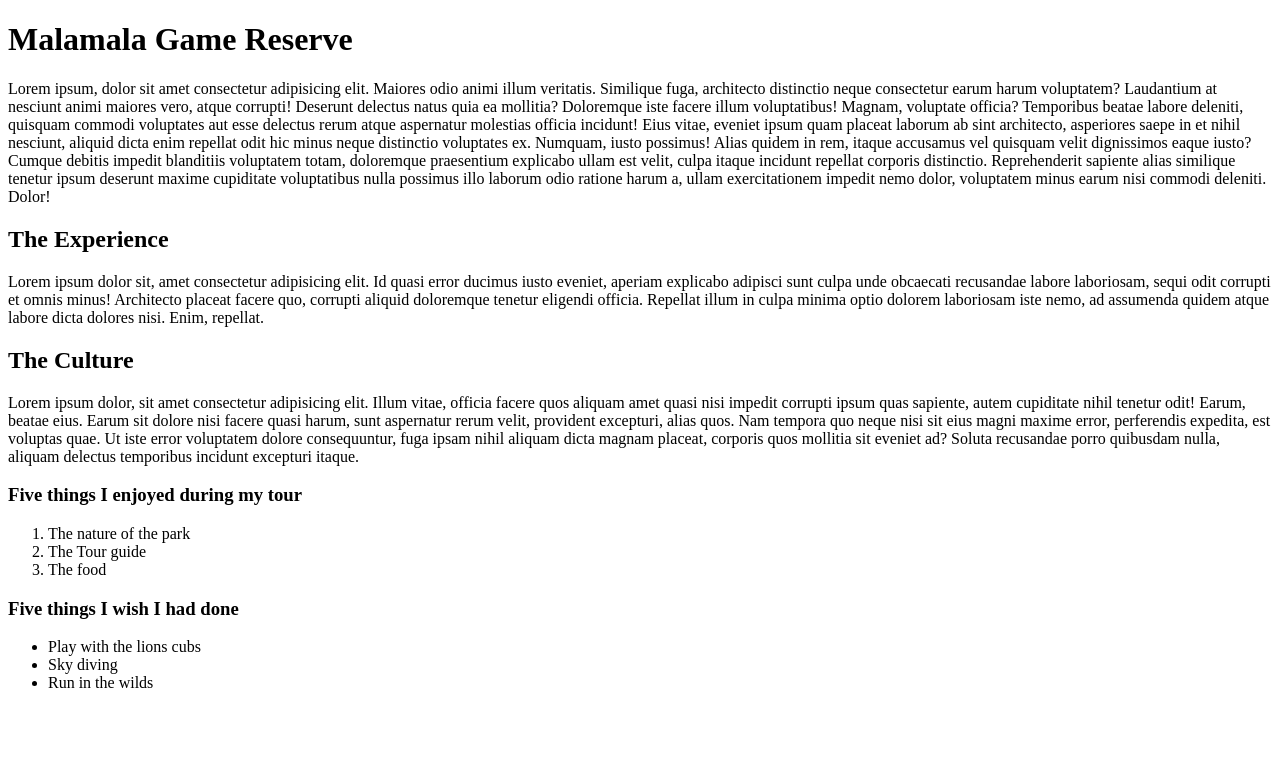
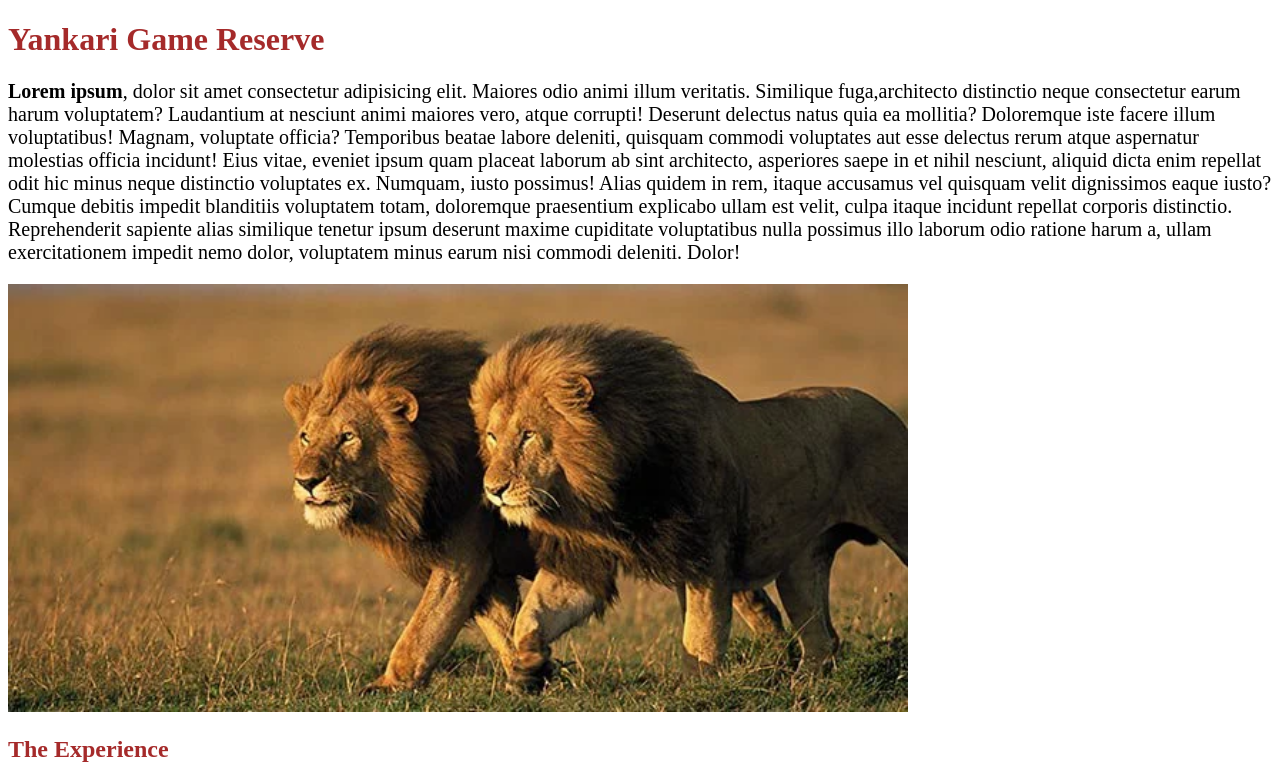
Before and after one commit to Ojay-dev/upskillitics-web-dev-tutorial, a plain HTML site: page index.html in a window 1280 px wide. Shown: the top 780 px of the page. Drawn offline with Linux system fonts and the light colour scheme.

Commit message:
Modify html file, add image folder and a css stylesheet

```diff
--- a/index.html
+++ b/index.html
@@ -6,12 +6,18 @@
   <meta http-equiv="X-UA-Compatible" content="IE=edge">
   <meta name="viewport" content="width=device-width, initial-scale=1.0">
   <title>Document</title>
+
+
+  <link rel="stylesheet" href="/style.css">
+
 </head>
 
 <body>
-  <h1>Malamala Game Reserve</h1>
-  <p>Lorem ipsum, dolor sit amet consectetur adipisicing elit. Maiores odio animi illum veritatis. Similique fuga,
-    architecto distinctio neque consectetur earum harum voluptatem? Laudantium at nesciunt animi maiores vero, atque
+  <h1>Yankari Game Reserve</h1>
+  <p title="This is a paragraph"><strong>Lorem ipsum</strong>, dolor sit amet consectetur adipisicing elit. Maiores odio
+    animi illum veritatis.
+    Similique fuga,architecto distinctio neque consectetur earum harum voluptatem? Laudantium at nesciunt animi maiores
+    vero, atque
     corrupti!
     Deserunt delectus natus quia ea mollitia? Doloremque iste facere illum voluptatibus! Magnam, voluptate officia?
     Temporibus beatae labore deleniti, quisquam commodi voluptates aut esse delectus rerum atque aspernatur molestias
@@ -24,6 +30,10 @@
     Reprehenderit sapiente alias similique tenetur ipsum deserunt maxime cupiditate voluptatibus nulla possimus illo
     laborum odio ratione harum a, ullam exercitationem impedit nemo dolor, voluptatem minus earum nisi commodi deleniti.
     Dolor!</p>
+
+  <!-- This session is an image tag -->
+  <img src="/images/two-male-lions-Kenya-631.webp" alt="Image of Lions in pair" width="900"
+    title="Image of Lions in pair">
 
   <h2>The Experience</h2>
   <p>Lorem ipsum dolor sit, amet consectetur adipisicing elit. Id quasi error ducimus iusto eveniet, aperiam explicabo
@@ -54,6 +64,9 @@
     <li>Run in the wilds</li>
   </ul>
 
+  <p><a href="https://www.malamala.com/">Visit our main website to know more</a></p>
+
+
 </body>
 
 </html>
--- /dev/null
+++ b/style.css
@@ -0,0 +1,9 @@
+h1,
+h2,
+h3 {
+  color: brown;
+}
+
+p {
+  font-size: 20px;
+}
```
Also changed, not shown: images/two-male-lions-Kenya-631.webp (added), 1 other file.
